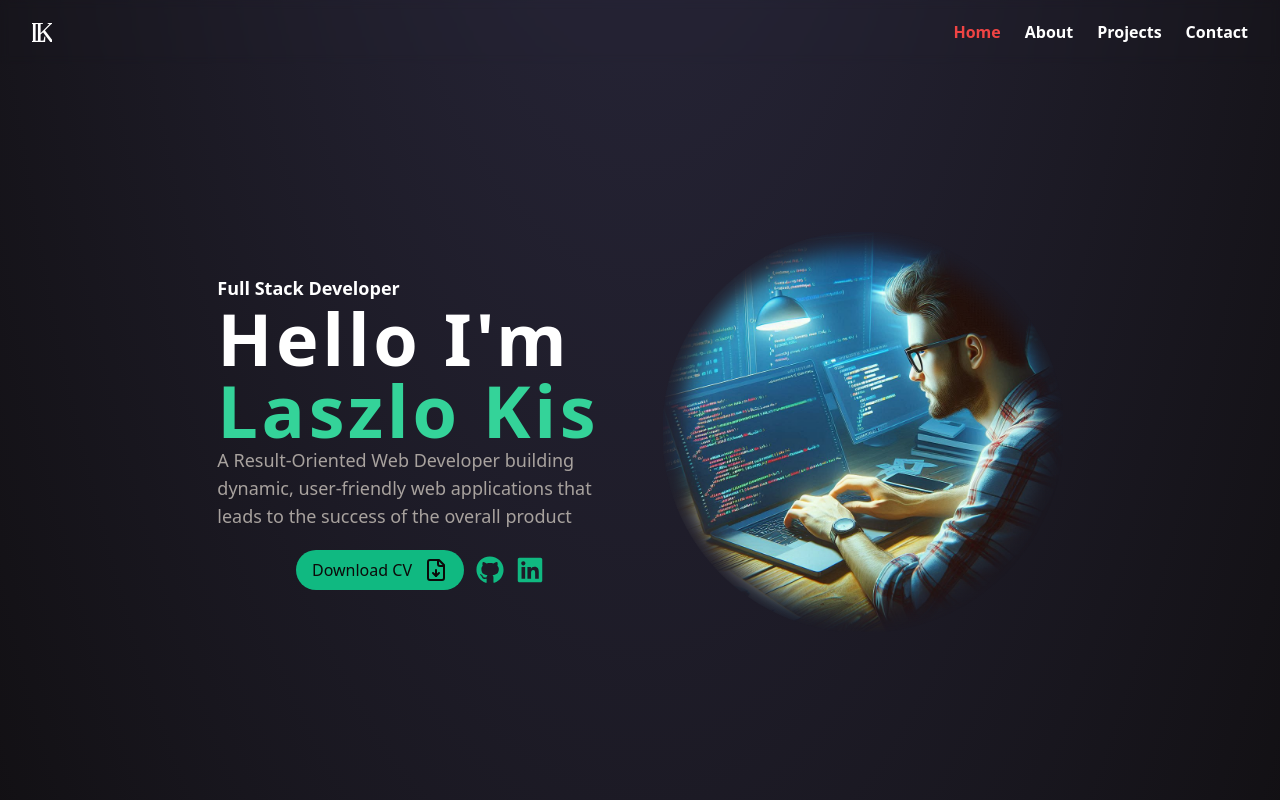
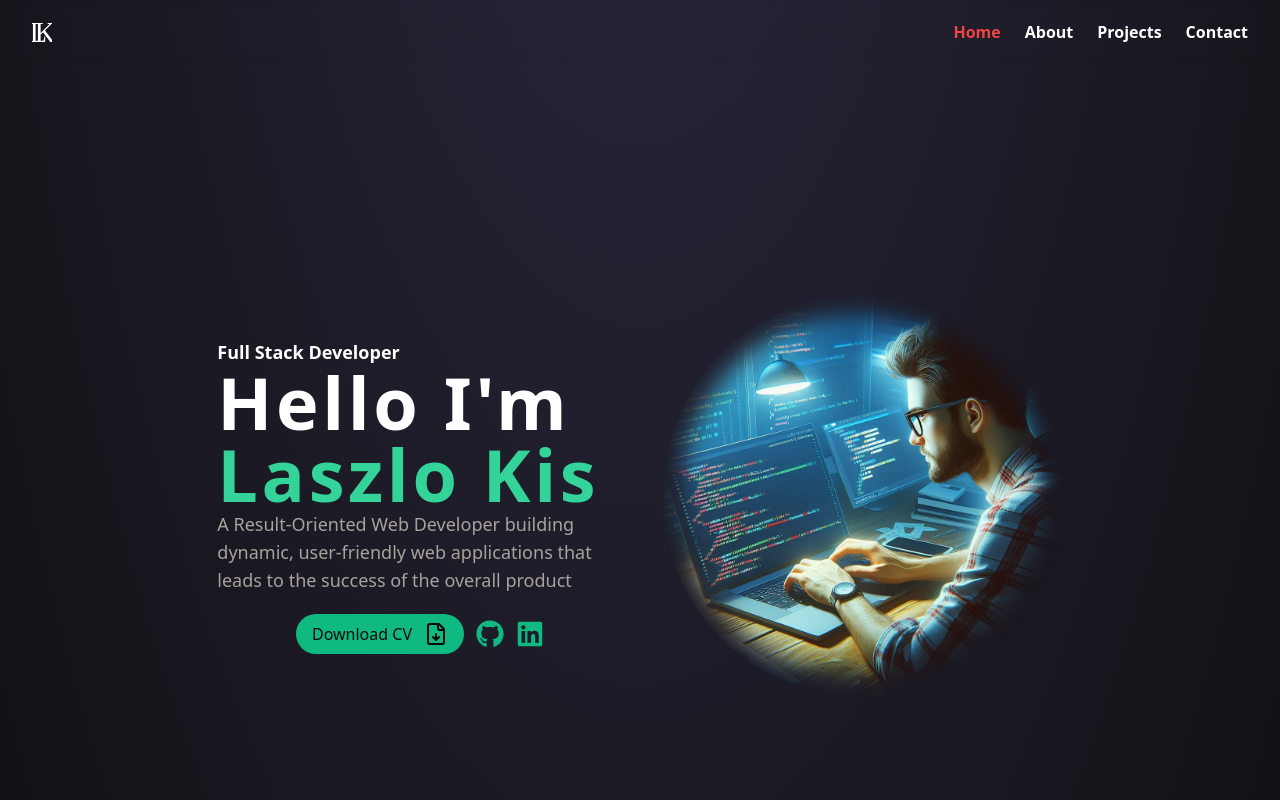
Before and after one commit to ev0clu/portfolio, a Next.js app: page / in a window 1280 px wide. Shown: the top 800 px of the page. Built offline with nearby package versions, Linux system fonts and the light colour scheme.

Commit message:
Style: absolute position has been removed

```diff
--- a/src/components/Hero/Hero.tsx
+++ b/src/components/Hero/Hero.tsx
@@ -7,9 +7,10 @@
   return (
     <Section
       id="Home"
-      className="relative my-0 mb-16 block sm:my-0 sm:h-[calc(100vh-65px)]"
+      className="h-screen"
+      // className="relative my-0 mb-16 block sm:my-0 sm:h-[calc(100vh-65px)]"
     >
-      <div className="flex w-full flex-col justify-center gap-10 sm:absolute sm:left-1/2 sm:top-1/2 sm:-translate-x-1/2 sm:-translate-y-1/2 md:flex-row">
+      <div className="flex w-full flex-col items-center justify-center gap-10 md:flex-row">
         <div className="order-2 flex flex-col justify-center gap-5 md:order-none md:w-1/2 lg:w-1/3">
           <div className="flex min-w-[305px] flex-col space-y-5 text-center md:text-left">
             <Info />
```
